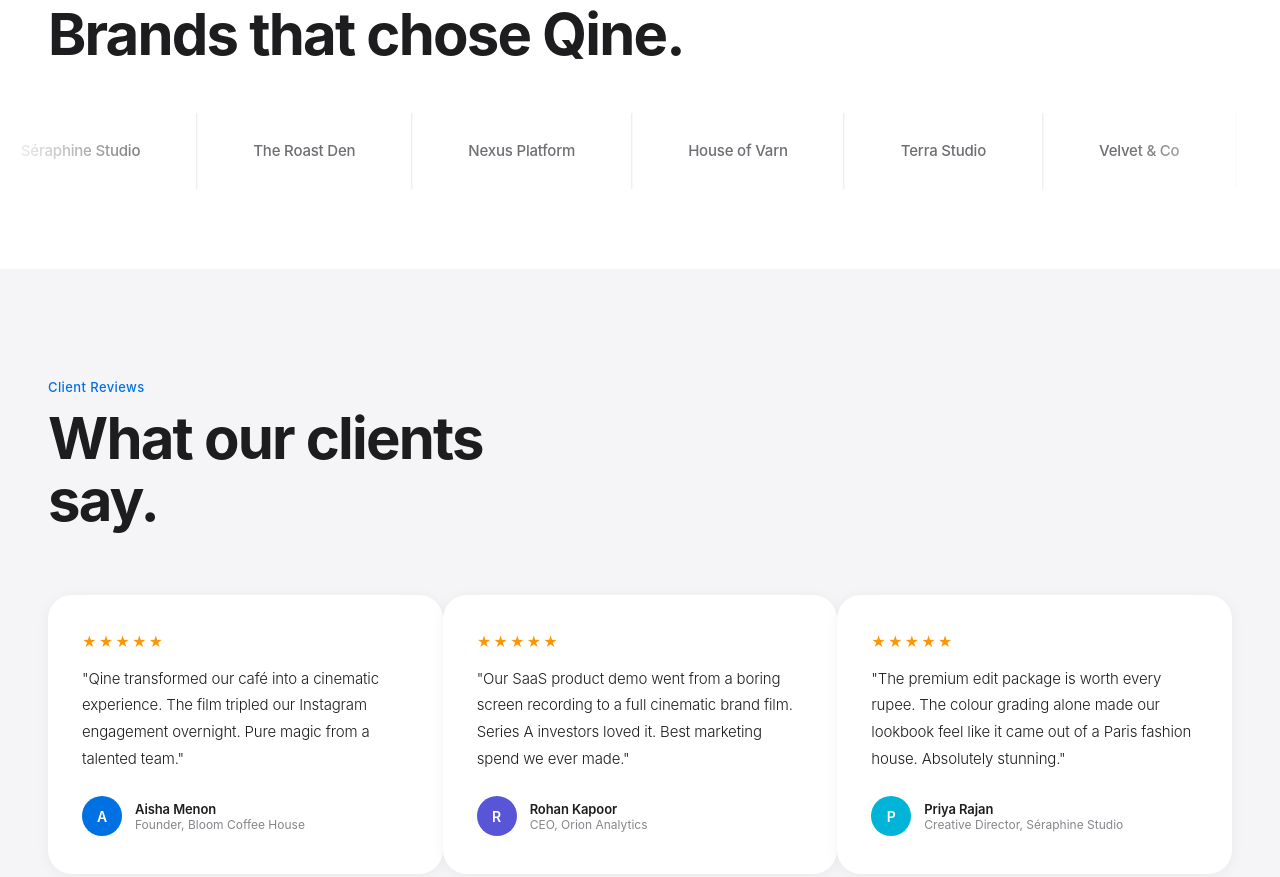
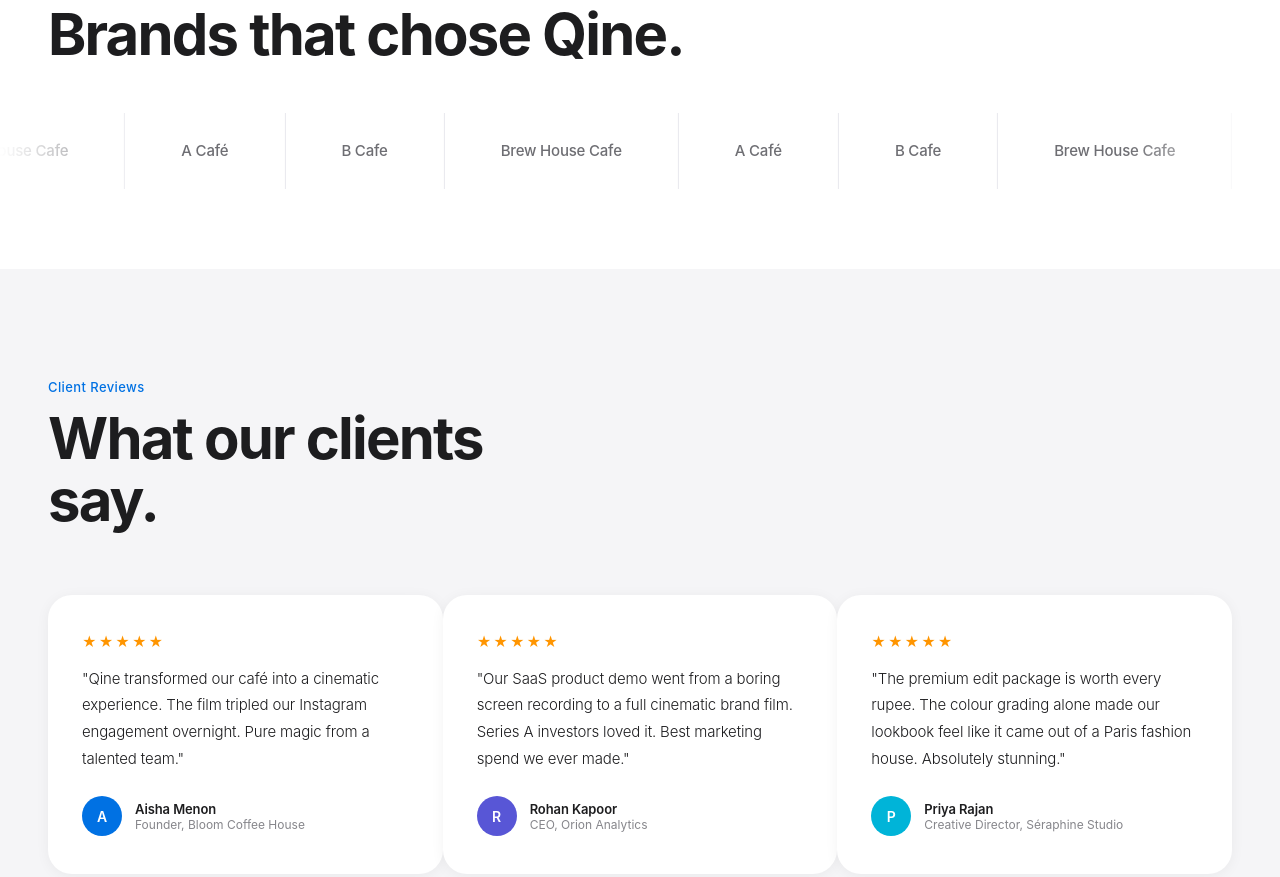
Before and after one commit to charithmurapala/Qine, a plain HTML site: page index.html in a window 1280 px wide. Shown: the part 5823-6700 px from the top of the page. Drawn offline with nearby package versions, Linux system fonts and the light colour scheme.

Commit message:
Update index.html

```diff
--- a/index.html
+++ b/index.html
@@ -782,9 +782,9 @@ footer{
     </div>
 
     <!-- Card 11 -->
-    <div class="pc rsc d2" data-cat="premium" data-type="photo" data-src="assets/premium-2.jpg" data-title="Aura Jewels — Product Showcase" data-cat-label="Premium Edit" onclick="lbOpen(this)">
+    <div class="pc rsc d2" data-cat="premium" data-type="photo" data-src="assets/premium-2.jpg" data-title="Brew House Cafe — Product Showcase" data-cat-label="Premium Edit" onclick="lbOpen(this)">
       <img class="pm" src="assets/premium-2.jpg" alt="" onerror="showPh(this,'Premium Edit','✨','premium-2.jpg')">
-      <div class="pov"><div class="p-cat">Premium Edit</div><div class="p-name">Aura Jewels<br>Product Showcase</div></div>
+      <div class="pov"><div class="p-cat">Premium Edit</div><div class="p-name">Brew House Cafe<br>Product Showcase</div></div>
     </div>
 
     <!-- Card 12 — video -->
@@ -869,27 +869,30 @@ footer{
   </div>
   <div class="c-wrap">
     <div class="c-track">
-      <div class="ci"><span>Bloom Café</span></div>
-      <div class="ci"><span>Orion Analytics</span></div>
-      <div class="ci"><span>Séraphine Studio</span></div>
-      <div class="ci"><span>The Roast Den</span></div>
-      <div class="ci"><span>Nexus Platform</span></div>
-      <div class="ci"><span>House of Varn</span></div>
-      <div class="ci"><span>Terra Studio</span></div>
-      <div class="ci"><span>Velvet & Co</span></div>
-      <div class="ci"><span>Pilot Digital</span></div>
-      <div class="ci"><span>Aura Jewels</span></div>
+      <div class="ci"><span>A Café</span></div>
+      <div class="ci"><span>B Cafe</span></div>
+      <div class="ci"><span>Brew House Cafe</span></div>
+      <div class="ci"><span>A Café</span></div>
+      <div class="ci"><span>B Cafe</span></div>
+      <div class="ci"><span>Brew House Cafe</span></div>
+      <div class="ci"><span>A Café</span></div>
+      <div class="ci"><span>B Cafe</span></div>
+      <div class="ci"><span>Brew House Cafe</span></div>
+      <div class="ci"><span>A Café</span></div>
+      <div class="ci"><span>B Cafe</span></div>
+
       <!-- duplicated for seamless loop -->
-      <div class="ci"><span>Bloom Café</span></div>
-      <div class="ci"><span>Orion Analytics</span></div>
-      <div class="ci"><span>Séraphine Studio</span></div>
-      <div class="ci"><span>The Roast Den</span></div>
-      <div class="ci"><span>Nexus Platform</span></div>
-      <div class="ci"><span>House of Varn</span></div>
-      <div class="ci"><span>Terra Studio</span></div>
-      <div class="ci"><span>Velvet & Co</span></div>
-      <div class="ci"><span>Pilot Digital</span></div>
-      <div class="ci"><span>Aura Jewels</span></div>
+      <div class="ci"><span>A Café</span></div>
+      <div class="ci"><span>B Cafe</span></div>
+      <div class="ci"><span>Brew House Cafe</span></div>
+      <div class="ci"><span>A Café</span></div>
+      <div class="ci"><span>B Cafe</span></div>
+      <div class="ci"><span>Brew House Cafe</span></div>
+      <div class="ci"><span>A Café</span></div>
+      <div class="ci"><span>B Cafe</span></div>
+      <div class="ci"><span>Brew House Cafe</span></div>
+      <div class="ci"><span>A Café</span></div>
+      <div class="ci"><span>B Cafe</span></div>
     </div>
   </div>
 </section>
```
